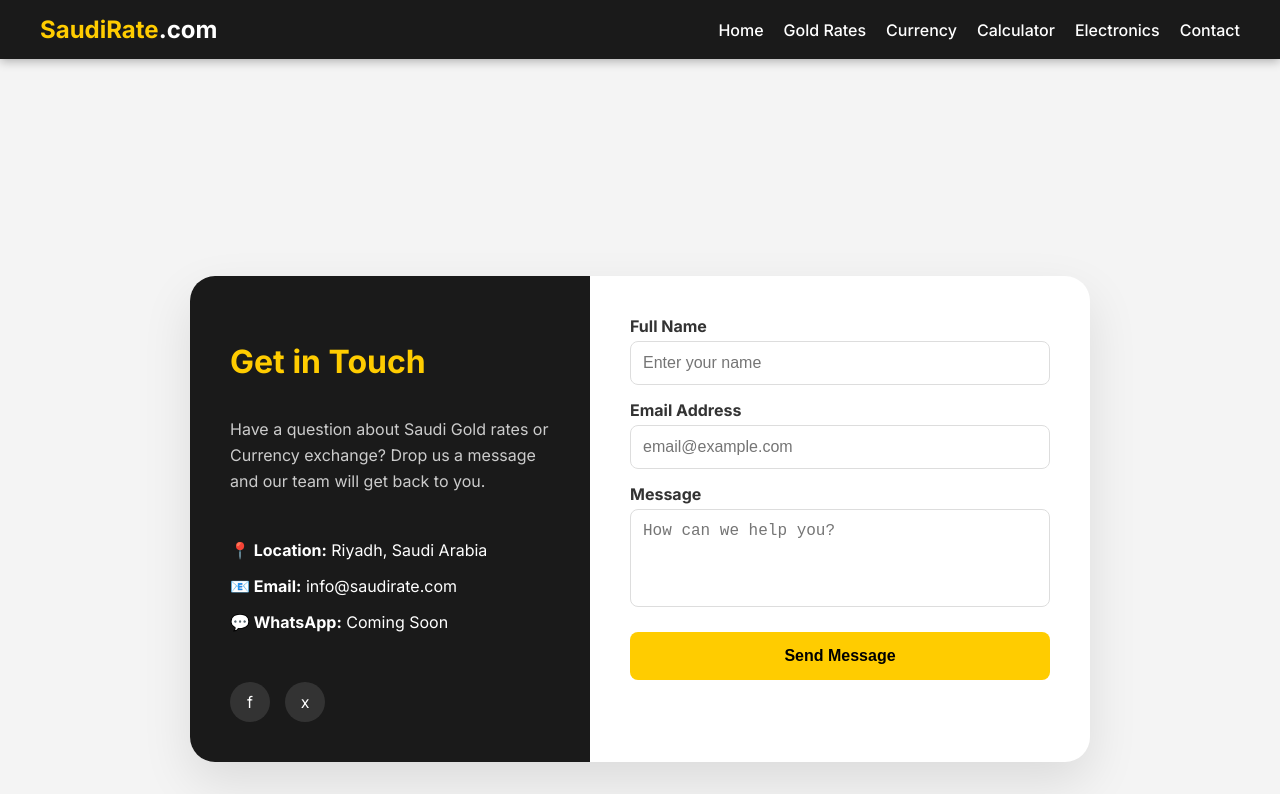
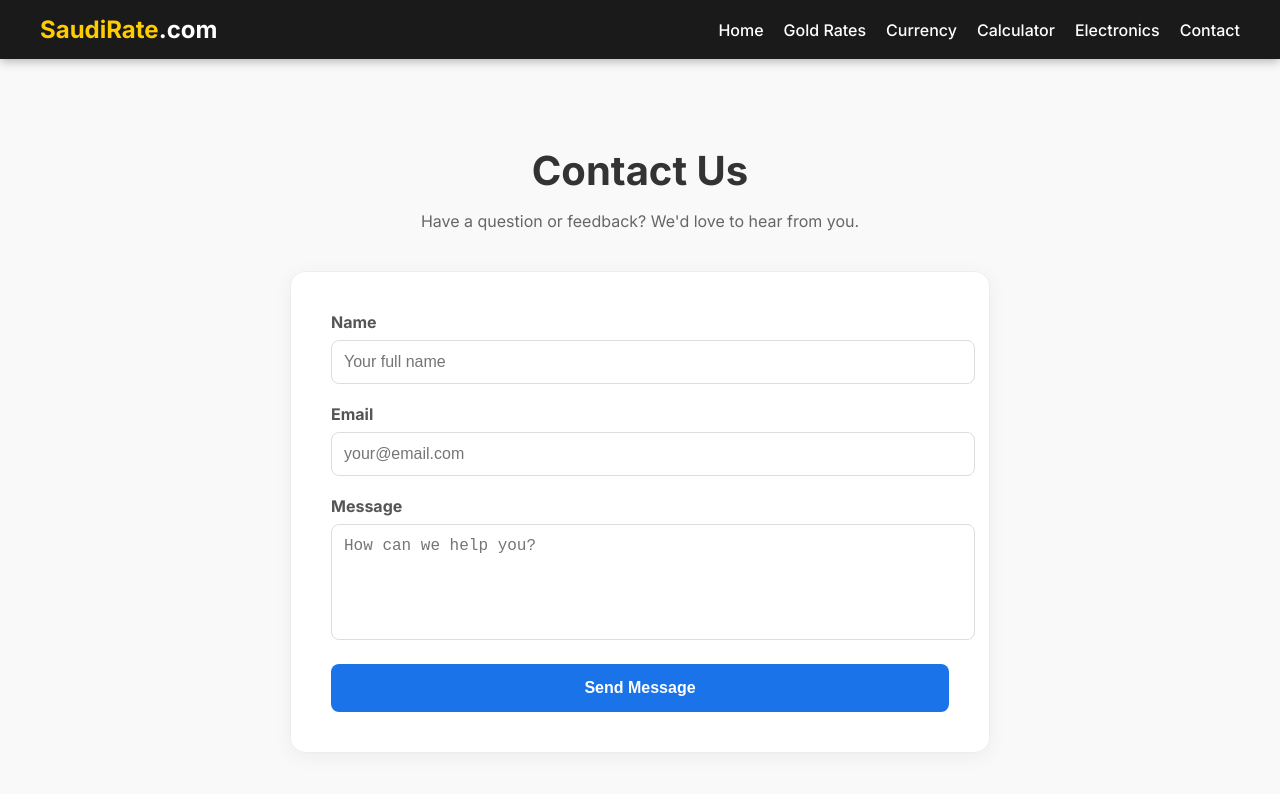
Before and after one commit to DiGiSaudia/saudirate, a Next.js app: page /contact in a window 1280 px wide. Shown: the top 794 px of the page. Built offline with nearby package versions, Linux system fonts and the light colour scheme.

Commit message:
Restored light theme for contact page to match website

```diff
--- a/app/contact/page.tsx
+++ b/app/contact/page.tsx
@@ -3,75 +3,43 @@ import React from 'react';
 
 const ContactPage = () => {
   return (
-    <div style={{
-      padding: '60px 20px',
-      backgroundColor: '#f4f4f4',
-      minHeight: '100vh',
-      display: 'flex',
-      alignItems: 'center',
-      justifyContent: 'center'
-    }}>
-      <div style={{
-        maxWidth: '900px',
-        width: '100%',
-        backgroundColor: 'white',
-        borderRadius: '25px',
-        overflow: 'hidden',
-        boxShadow: '0 20px 50px rgba(0,0,0,0.1)',
-        display: 'flex',
-        flexWrap: 'wrap'
-      }}>
+    <div style={{ padding: '60px 20px', backgroundColor: '#f9f9f9', minHeight: '80vh' }}>
+      <div style={{ maxWidth: '700px', margin: '0 auto', textAlign: 'center' }}>
 
-        {/* Left Side: Info */}
+        {/* سادہ اور روشن ہیڈر */}
+        <h1 style={{ color: '#333', fontSize: '2.5rem', marginBottom: '10px' }}>Contact Us</h1>
+        <p style={{ color: '#666', marginBottom: '40px' }}>
+          Have a question or feedback? We'd love to hear from you.
+        </p>
+
+        {/* کانٹیکٹ فارم جو باقی ویب سائٹ سے میچ کرتا ہے */}
         <div style={{
-          flex: '1 1 300px',
-          backgroundColor: '#1a1a1a',
-          color: 'white',
+          backgroundColor: 'white',
           padding: '40px',
-          display: 'flex',
-          flexDirection: 'column',
-          justifyContent: 'center'
+          borderRadius: '15px',
+          boxShadow: '0 4px 20px rgba(0,0,0,0.05)',
+          border: '1px solid #eee',
+          textAlign: 'left'
         }}>
-          <h2 style={{ color: '#ffcc00', fontSize: '2rem', marginBottom: '20px' }}>Get in Touch</h2>
-          <p style={{ lineHeight: '1.6', color: '#ccc', marginBottom: '30px' }}>
-            Have a question about Saudi Gold rates or Currency exchange? Drop us a message and our team will get back to you.
-          </p>
-
-          <div style={{ marginBottom: '20px' }}>
-            <p style={{ marginBottom: '10px' }}><strong>📍 Location:</strong> Riyadh, Saudi Arabia</p>
-            <p style={{ marginBottom: '10px' }}><strong>📧 Email:</strong> info@saudirate.com</p>
-            <p style={{ marginBottom: '10px' }}><strong>💬 WhatsApp:</strong> Coming Soon</p>
-          </div>
-
-          <div style={{ marginTop: '20px', display: 'flex', gap: '15px' }}>
-            {/* Social Icons Placeholder */}
-            <div style={{ width: '40px', height: '40px', borderRadius: '50%', backgroundColor: '#333', display: 'flex', alignItems: 'center', justifyContent: 'center' }}>f</div>
-            <div style={{ width: '40px', height: '40px', borderRadius: '50%', backgroundColor: '#333', display: 'flex', alignItems: 'center', justifyContent: 'center' }}>x</div>
-          </div>
-        </div>
-
-        {/* Right Side: Form */}
-        <div style={{ flex: '1 1 400px', padding: '40px' }}>
-          <form style={{ display: 'flex', flexDirection: 'column', gap: '15px' }}>
-            <div style={{ display: 'flex', flexDirection: 'column' }}>
-              <label style={{ marginBottom: '5px', fontWeight: 'bold', color: '#333' }}>Full Name</label>
-              <input type="text" placeholder="Enter your name" style={{ padding: '12px', borderRadius: '8px', border: '1px solid #ddd', fontSize: '1rem' }} />
+          <form style={{ display: 'flex', flexDirection: 'column', gap: '20px' }}>
+            <div>
+              <label style={{ display: 'block', marginBottom: '8px', fontWeight: 'bold', color: '#555' }}>Name</label>
+              <input type="text" placeholder="Your full name" style={{ width: '100%', padding: '12px', borderRadius: '8px', border: '1px solid #ddd', fontSize: '1rem' }} />
             </div>
 
-            <div style={{ display: 'flex', flexDirection: 'column' }}>
-              <label style={{ marginBottom: '5px', fontWeight: 'bold', color: '#333' }}>Email Address</label>
-              <input type="email" placeholder="email@example.com" style={{ padding: '12px', borderRadius: '8px', border: '1px solid #ddd', fontSize: '1rem' }} />
+            <div>
+              <label style={{ display: 'block', marginBottom: '8px', fontWeight: 'bold', color: '#555' }}>Email</label>
+              <input type="email" placeholder="your@email.com" style={{ width: '100%', padding: '12px', borderRadius: '8px', border: '1px solid #ddd', fontSize: '1rem' }} />
             </div>
 
-            <div style={{ display: 'flex', flexDirection: 'column' }}>
-              <label style={{ marginBottom: '5px', fontWeight: 'bold', color: '#333' }}>Message</label>
-              <textarea placeholder="How can we help you?" rows={4} style={{ padding: '12px', borderRadius: '8px', border: '1px solid #ddd', fontSize: '1rem', resize: 'none' }}></textarea>
+            <div>
+              <label style={{ display: 'block', marginBottom: '8px', fontWeight: 'bold', color: '#555' }}>Message</label>
+              <textarea placeholder="How can we help you?" rows={5} style={{ width: '100%', padding: '12px', borderRadius: '8px', border: '1px solid #ddd', fontSize: '1rem', resize: 'none' }}></textarea>
             </div>
 
             <button type="button" style={{
-              marginTop: '10px',
-              backgroundColor: '#ffcc00',
-              color: '#000',
+              backgroundColor: '#1a73e8', // آپ کی ویب سائٹ کا نیلا رنگ
+              color: 'white',
               padding: '15px',
               borderRadius: '8px',
               border: 'none',
@@ -84,6 +52,12 @@ const ContactPage = () => {
             </button>
           </form>
         </div>
+
+        {/* رابطہ کی معلومات */}
+        <div style={{ marginTop: '40px', color: '#888', fontSize: '0.9rem' }}>
+          <p>Email: <b>info@saudirate.com</b></p>
+          <p>Riyadh, Saudi Arabia</p>
+        </div>
       </div>
     </div>
   );
```
